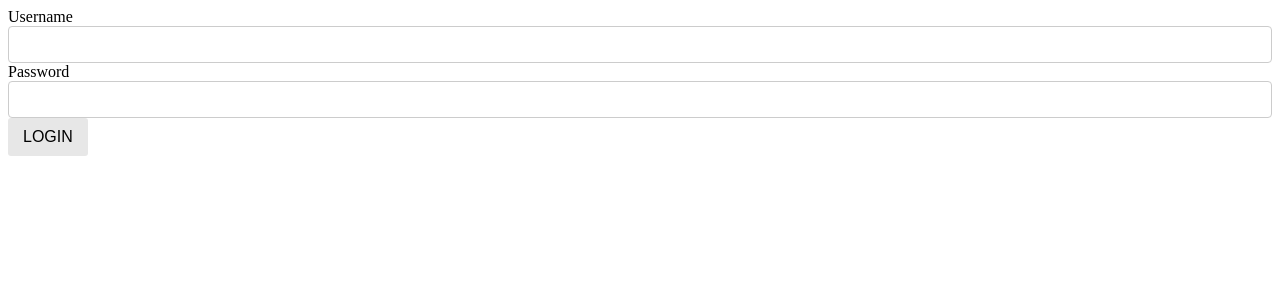
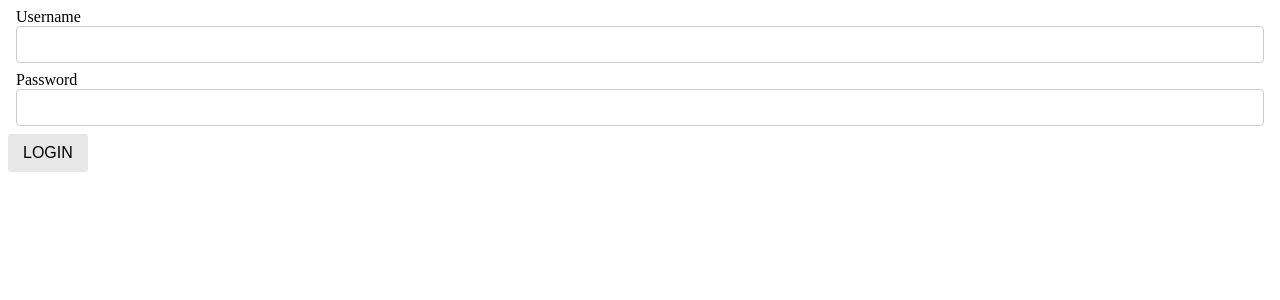
Before and after one commit to MIXEDD/nord-security-task, a React app: page / in a window 1280 px wide. Shown: the top 300 px of the page. Built offline with nearby package versions, Linux system fonts and the light colour scheme.

Commit message:
Grid component

```diff
--- /dev/null
+++ b/src/atoms/grid/grid.scss
@@ -0,0 +1,33 @@
+@import '../../variables.scss';
+
+.mt1 {
+    margin-top: $gutter;
+}
+
+.mt2 {
+  margin-top: $gutter * 1.5
+}
+
+.mr1 {
+  margin-right: $gutter
+}
+
+.mr2 {
+  margin-right: $gutter * 1.5
+}
+
+.mb1 {
+  margin-bottom: $gutter
+}
+
+.mb2 {
+  margin-bottom: $gutter * 1.5
+}
+
+.ml1 {
+  margin-left: $gutter
+}
+
+.ml2 {
+  margin-left: $gutter * 1.5
+}
--- /dev/null
+++ b/src/atoms/grid/grid.tsx
@@ -0,0 +1,48 @@
+import React, { ReactNode } from 'react';
+import classnames from 'classnames';
+
+import styles from './grid.scss';
+
+export enum MarginTop {
+    Mt1 = 'mt1',
+    Mt2 = 'mt2',
+}
+
+export enum MarginRight {
+    Mr1 = 'mr1',
+    Mr2 = 'mr2',
+}
+
+export enum MarginBottom {
+    Mb1 = 'mb1',
+    Mb2 = 'mb2',
+}
+
+export enum MarginLeft {
+    Ml1 = 'ml1',
+    Ml2 = 'ml2',
+}
+
+interface Props {
+    children: ReactNode;
+    mt?: MarginTop;
+    mr?: MarginRight;
+    mb?: MarginBottom;
+    ml?: MarginLeft;
+}
+
+const Grid: React.FC<Props> = (props) => {
+    const {
+        children,
+        mt = MarginTop.Mt1,
+        mr = MarginRight.Mr1,
+        mb = MarginBottom.Mb1,
+        ml = MarginLeft.Ml1,
+    } = props;
+
+    return (
+        <div className={classnames(styles[mt], styles[mr], styles[mb], styles[ml])}>{children}</div>
+    );
+};
+
+export default Grid;
--- a/src/pages/login.tsx
+++ b/src/pages/login.tsx
@@ -2,6 +2,7 @@ import React from 'react';
 
 import Button from '../atoms/button/button';
 import InputField from '../atoms/input-field/input-field';
+import Grid from '../atoms/grid/grid';
 
 const Login: React.FC = () => {
     const onChangeUsername = (value: string) => {
@@ -14,8 +15,12 @@ const Login: React.FC = () => {
 
     return (
         <div>
-            <InputField onChangeInput={onChangeUsername} name="username" label="Username" />
-            <InputField onChangeInput={onChangePassword} name="password" label="Password" />
+            <Grid>
+                <InputField onChangeInput={onChangeUsername} name="username" label="Username" />
+            </Grid>
+            <Grid>
+                <InputField onChangeInput={onChangePassword} name="password" label="Password" />
+            </Grid>
             <Button text="login" onClick={() => {}} />
         </div>
     );
--- /dev/null
+++ b/src/variables.scss
@@ -0,0 +1 @@
+$gutter: 8px;
```
